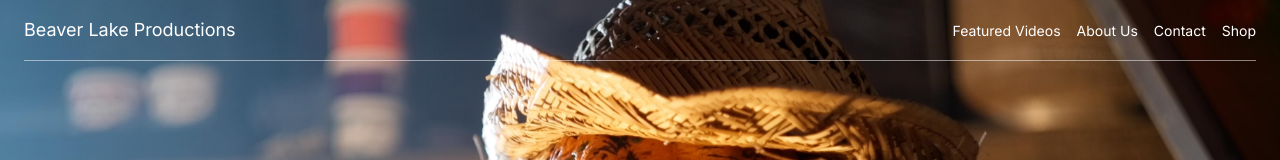
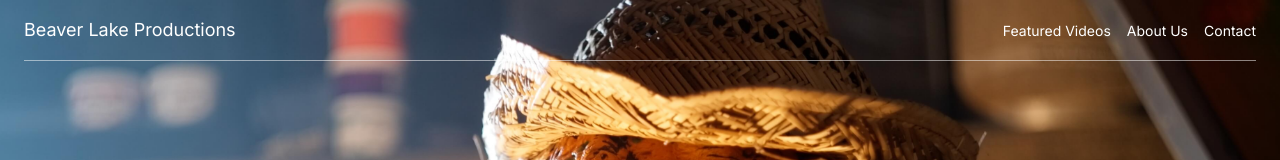
Before and after one commit to BillwoodMarbles/beaver-lake-productions, a Next.js app: page / in a window 1280 px wide. Shown: the top 160 px of the page. Built offline with nearby package versions, Linux system fonts and the light colour scheme.

Commit message:
remove shop link

```diff
--- a/app/components/Header/Header.tsx
+++ b/app/components/Header/Header.tsx
@@ -28,16 +28,6 @@ export const Header: React.FC = () => {
                 Contact
               </a>
             </li>
-            <li>
-              <a
-                href="https://www.etsy.com/shop/GardenHouseProducts"
-                target="_blank"
-                rel="noreferrer noopenner"
-                className="ml-4 text-sm text-white"
-              >
-                Shop
-              </a>
-            </li>
           </ul>
         </nav>
       </div>
```
